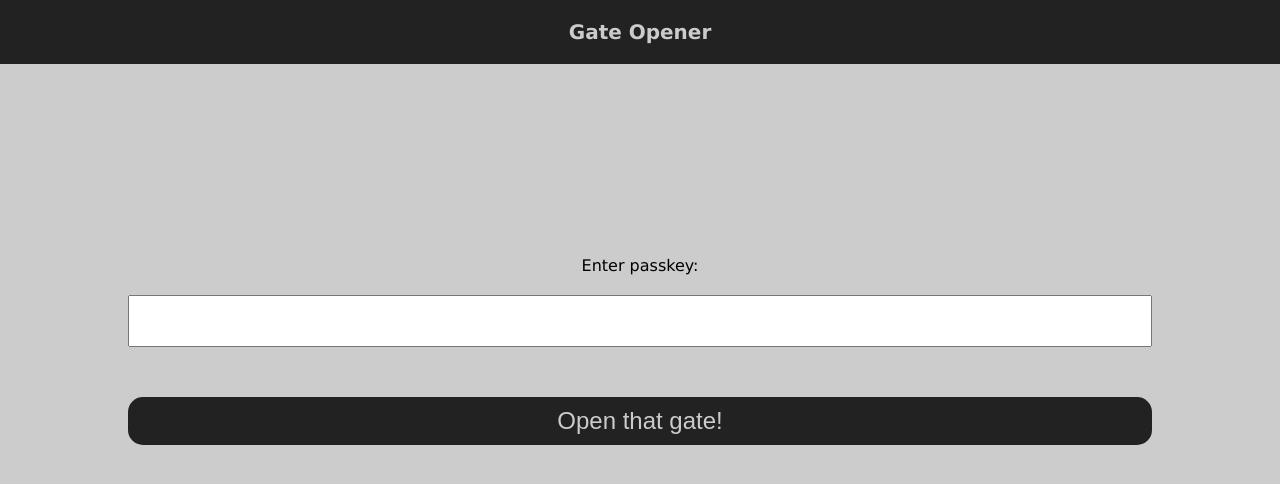
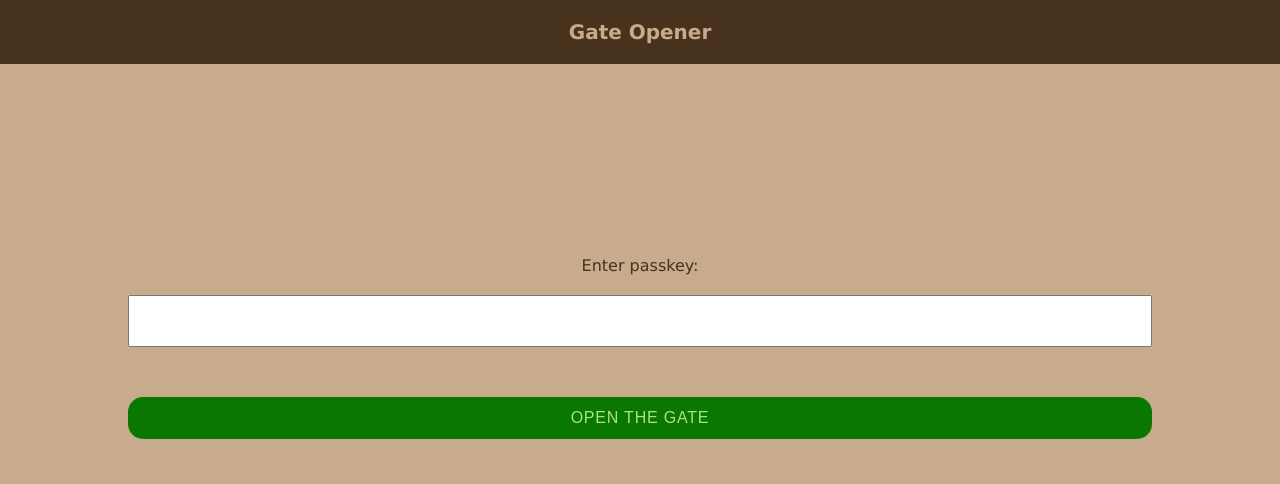
Before and after one commit to AfricaHackTrip/automatic-gate, a plain HTML site: page index.html in a window 1280 px wide. Drawn offline with Linux system fonts and the light colour scheme.

Commit message:
Use some nicer colors

```diff
--- a/css/screen.css
+++ b/css/screen.css
@@ -8,16 +8,18 @@
 
 body {
   font-family: Ubuntu, 'Lucida Grande', sans-serif;
-  background: #ccc;
+  background: #C7AB8C;
   text-align: center;
+  background: #C7AB8C;
+  color: #47331D;
 }
 
 h1 {
   padding: 20px 0;
-  color: #ccc;
   font-size: 20px;
   font-weight: bold;
-  background: #222;
+  background: #47331D;
+  color: #C7AB8C;
 }
 
 section#main {
@@ -48,10 +50,12 @@ input#passkey {
 input#open-that-gate {
   display: block;
   width: 100%;
-  padding: 10px;
-  background: #222;
+  padding: 12px;
+  background: #0A7700;
+  color: #ABE47F;
   border: none;
-  color: #ccc;
-  font-size: 24px;
+  font-size: 16px;
+  text-transform: uppercase;
+  letter-spacing: 0.05em;
   border-radius: 15px;
 }
--- a/index.html
+++ b/index.html
@@ -16,7 +16,7 @@
           <input type="number" name="passkey" id="passkey" maxlength="4">
         </p>
         <p class="open-button">
-          <input type="submit" name="open-that-gate" id="open-that-gate" value="Open that gate!">
+          <input type="submit" name="open-that-gate" id="open-that-gate" value="Open the gate">
         </p>
       </form>
     </section>
```
